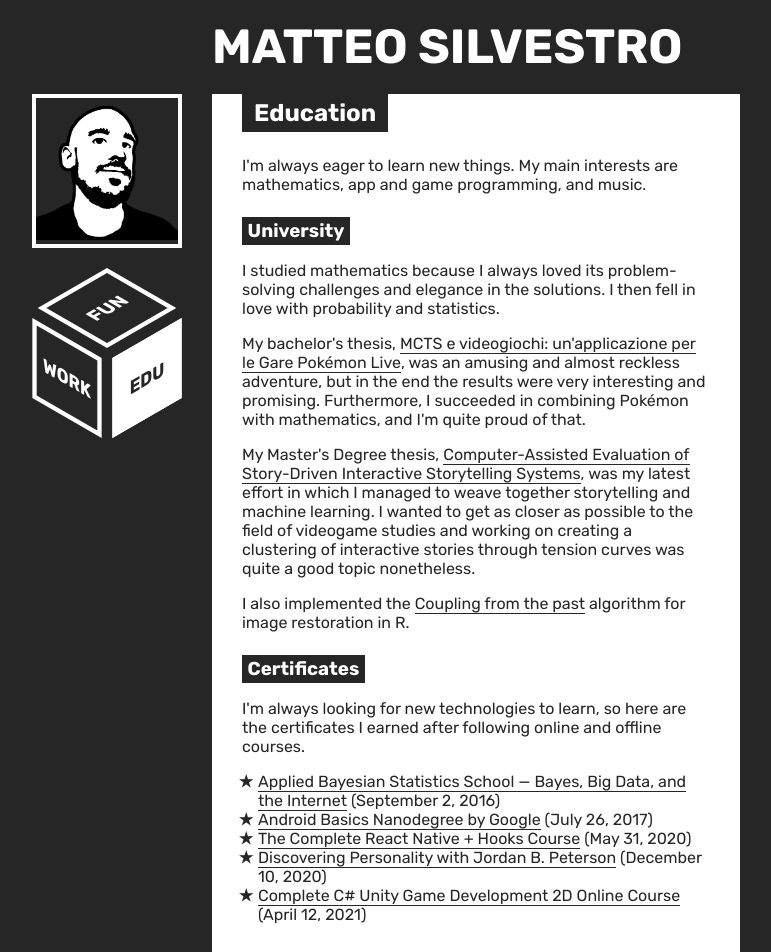
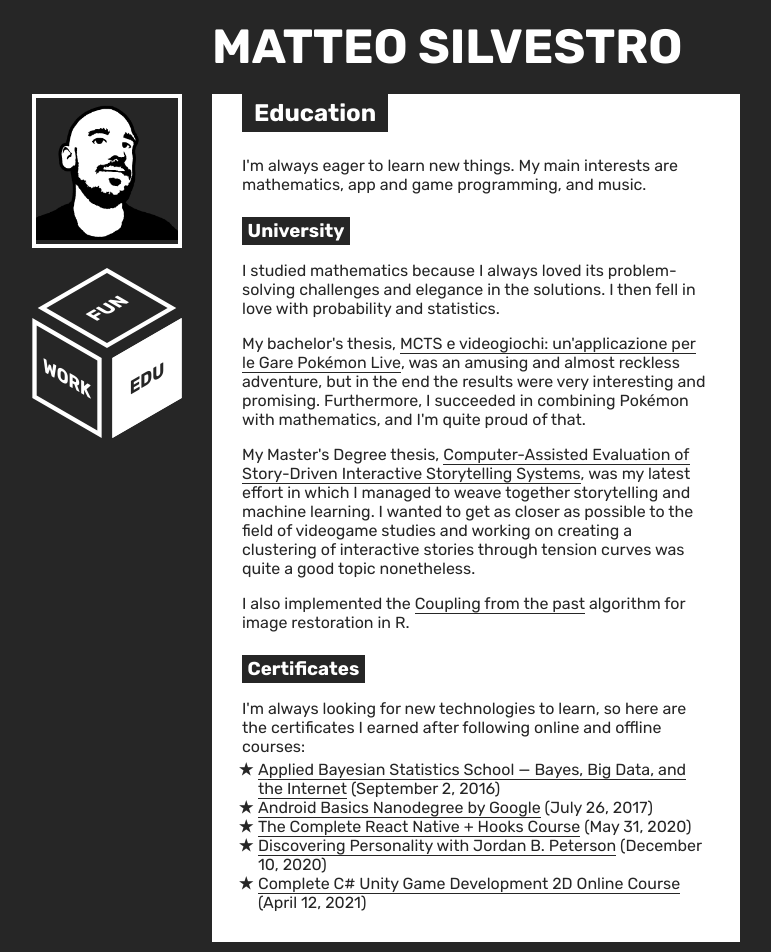
Before and after one commit to msilvestro/matteosilvestro, a Next.js app: page /education in a window 1280 px wide. Shown: the top 952 px of the page, without its empty margins (254-1025 px from the left). Built offline with nearby package versions, Linux system fonts and the light colour scheme.

Commit message:
Make lists closer to paragraph above

```diff
--- a/src/pages/education.mdx
+++ b/src/pages/education.mdx
@@ -30,7 +30,7 @@ restoration in R.
 ### Certificates
 
 I'm always looking for new technologies to learn, so here are the certificates I
-earned after following online and offline courses.
+earned after following online and offline courses:
 
 - [Applied Bayesian Statistics School — Bayes, Big Data, and the Internet][abs2016] (September 2, 2016)
 - [Android Basics Nanodegree by Google][android] (July 26, 2017)
--- a/src/styles.css
+++ b/src/styles.css
@@ -57,11 +57,12 @@ blockquote > p {
 ul {
   margin: 0;
   padding: 0;
+  margin-top: -0.7em;
   margin-bottom: 1em;
 }
 
 ul:last-child {
-  margin: 0;
+  margin-bottom: 0;
 }
 
 .website {
```
